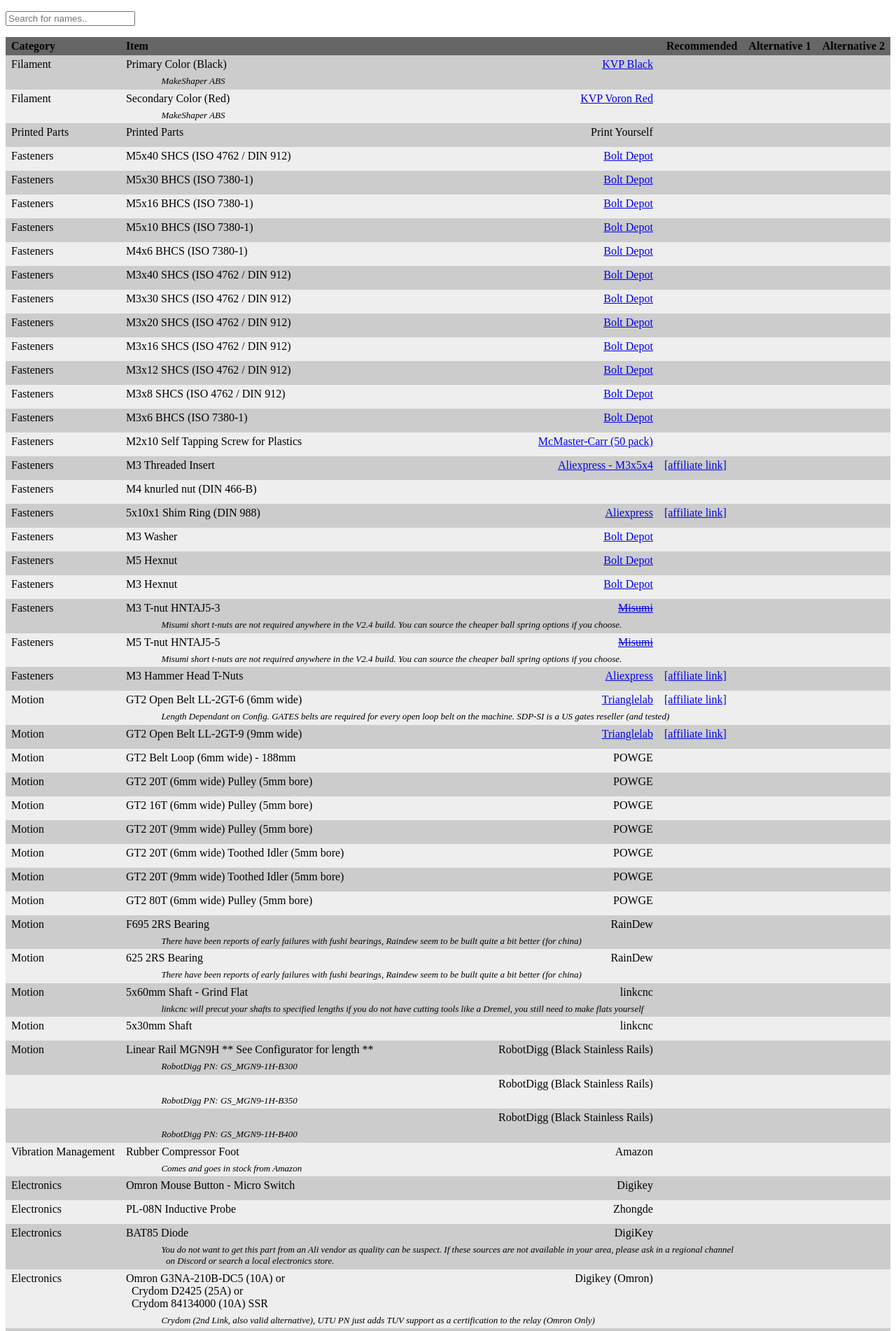
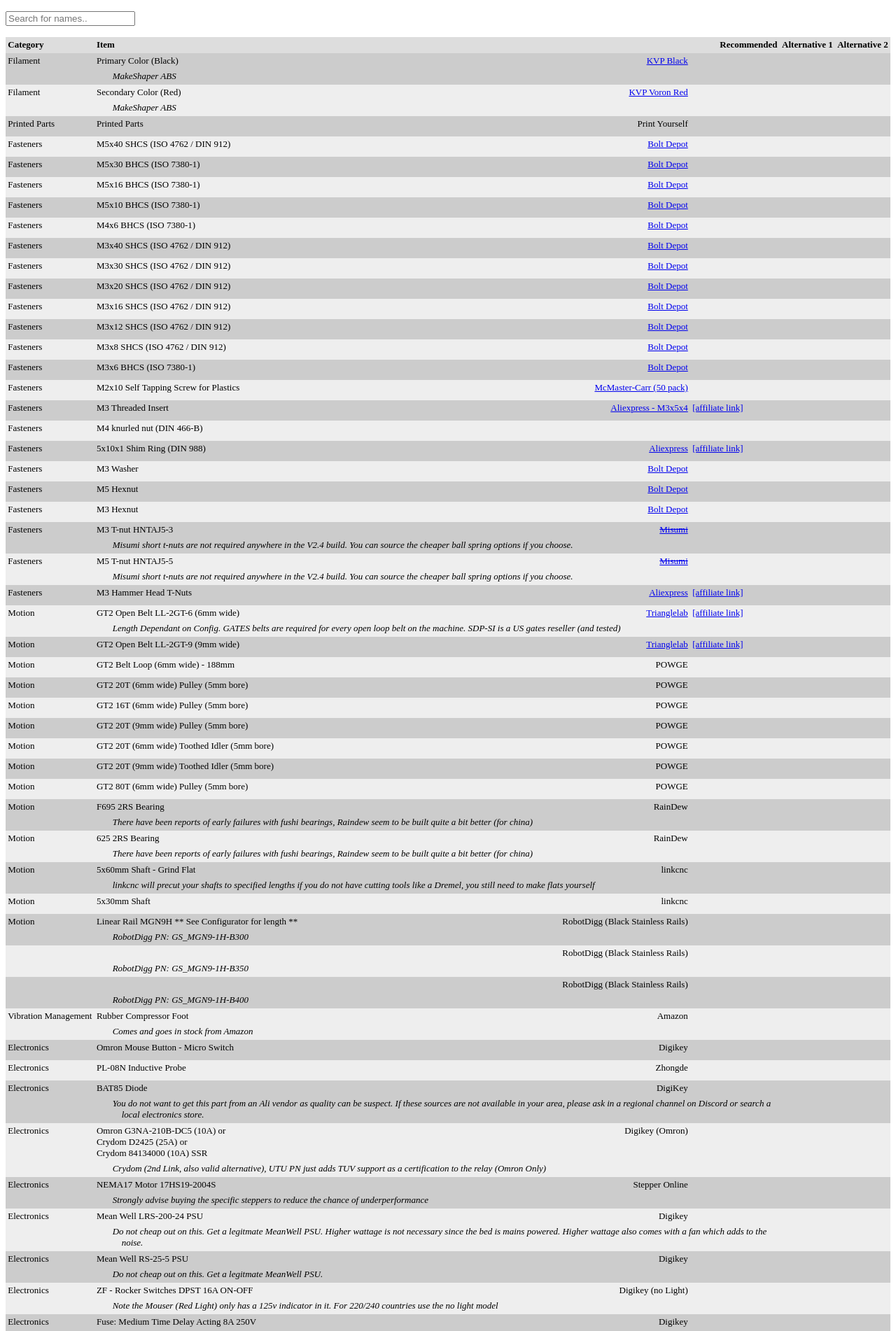
Before and after one commit to shiftingtech/Test, a Jekyll site: the page built from V2.md, in a window 1280 px wide. Shown: the top 1902 px of the page at 70% size. Built offline with Jekyll 4.4.1, drawn with Linux system fonts in a browser that asks for light colours.

Commit message:
Update style.css

```diff
--- a/assets/style.css
+++ b/assets/style.css
@@ -8,7 +8,7 @@
   background-color: #EEEEEE
 }
 th {
-  background-color: rgba(0, 0, 0, 0.5);
+  background-color: #DDDDDD;
 }
 
 td {
@@ -29,14 +29,15 @@
 
 th,
 td {
-  padding: 0.25em 0.5em 0.25em 1em;
-  text-indent: -0.5em;
+  padding: 0.25em;
+  font-size:small;
   border: 0px solid black;
   white-space:nowrap;
 
 }
 td#comment {
-  padding: 0.25em 0.5em 0.25em 5em;
+  padding: 0.25em 0.5em 0.25em 3em;
+  text-indent: -1em;
   font-style:italic;
   font-size:small;
   white-space: normal;
```
